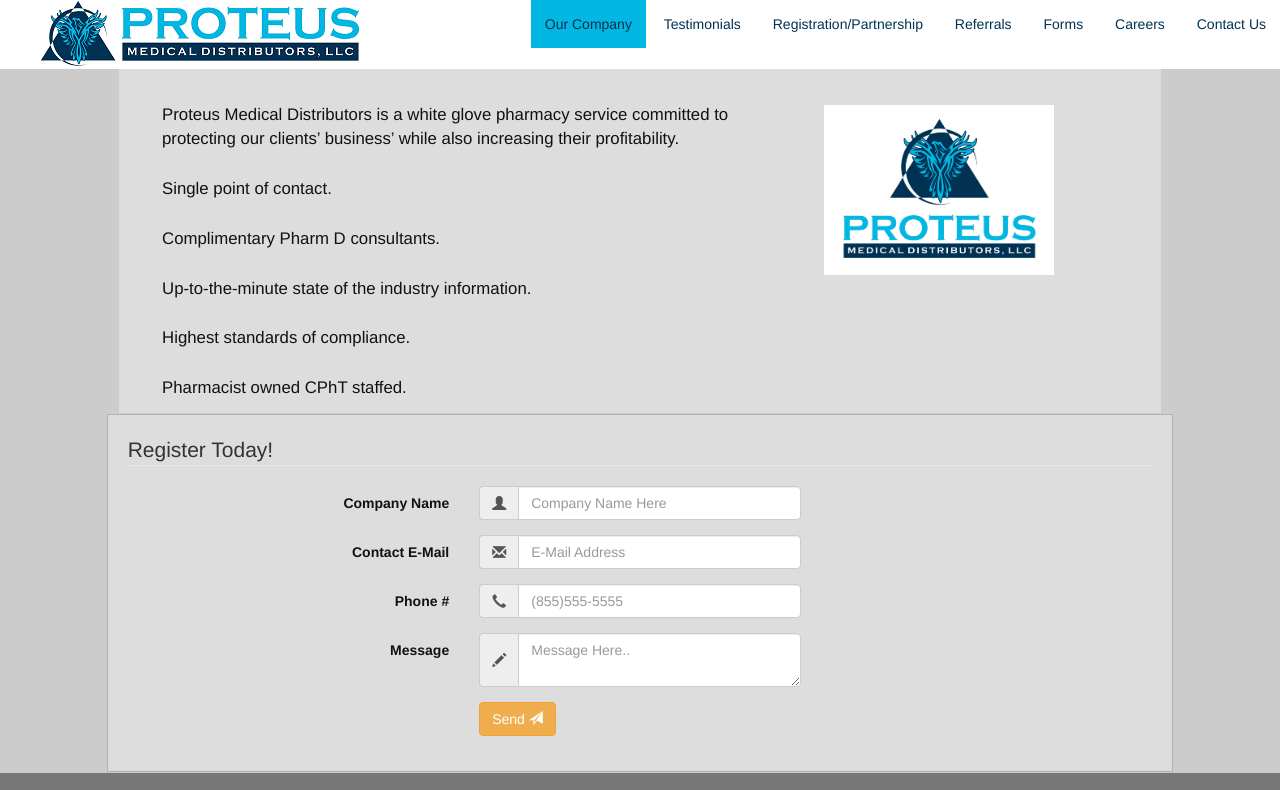
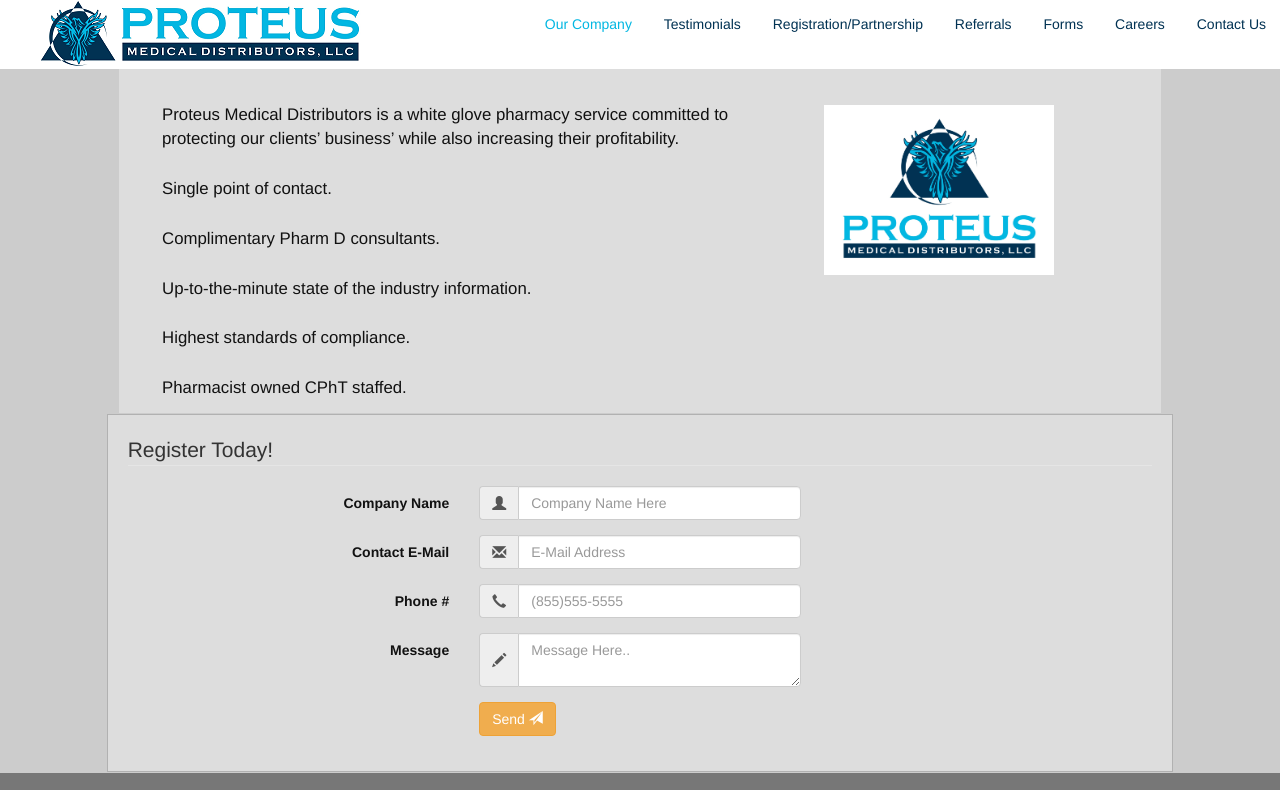
Before and after one commit to NicholausJ/ProteusMedical, a plain HTML site: page index.html in a window 1280 px wide. In both pictures the pointer is over the link "Our Company". Shown: the top 790 px of the page. Drawn offline with nearby package versions, Linux system fonts and the light colour scheme.

Commit message:
Update style.css

```diff
--- a/style.css
+++ b/style.css
@@ -38,7 +38,7 @@ body {
 
 #header-nav a:hover {
   padding: 14px 14px 14px 14px;
-  background-color: #02B7E2;
+  color: #02B7E2;
 }
 
 p {
```
